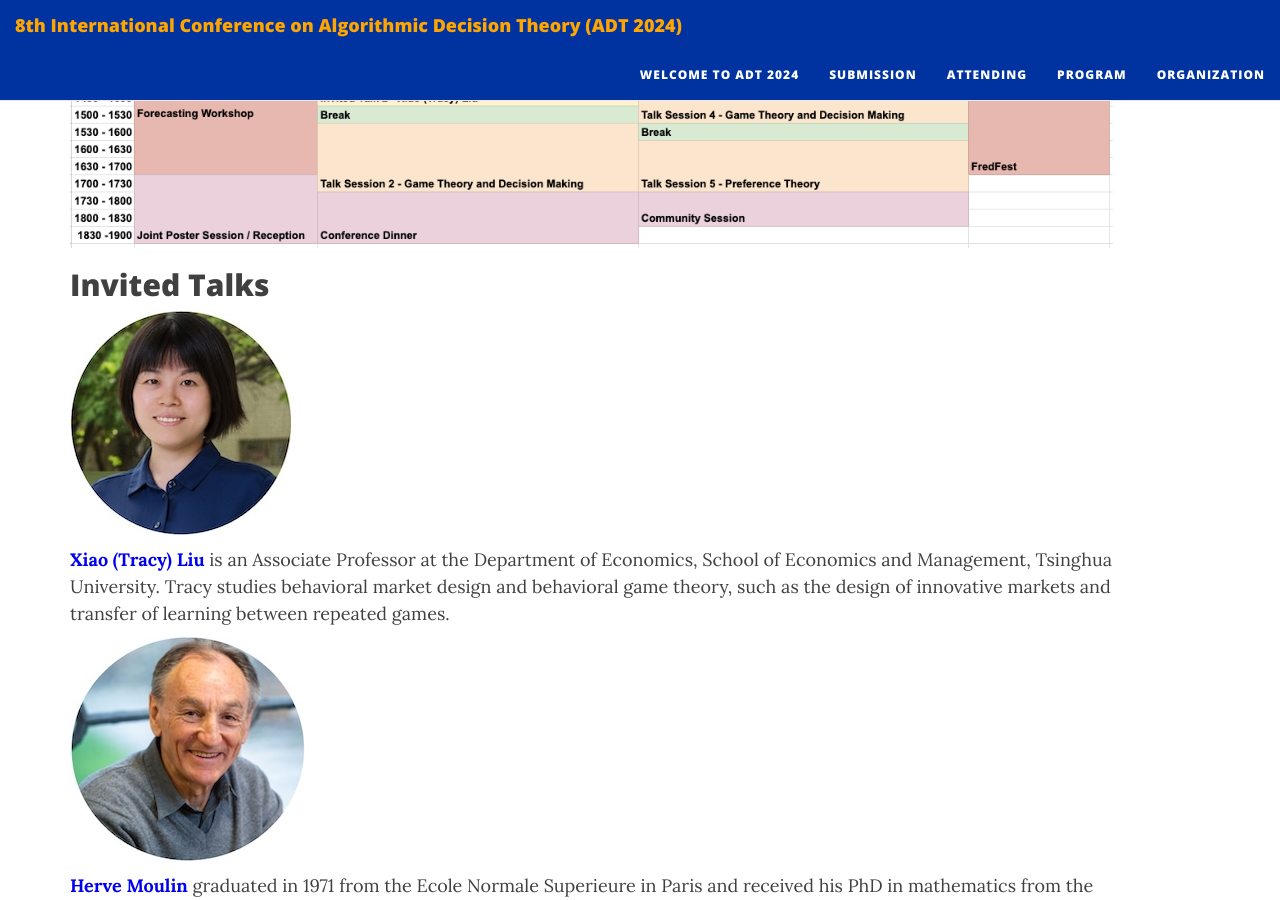
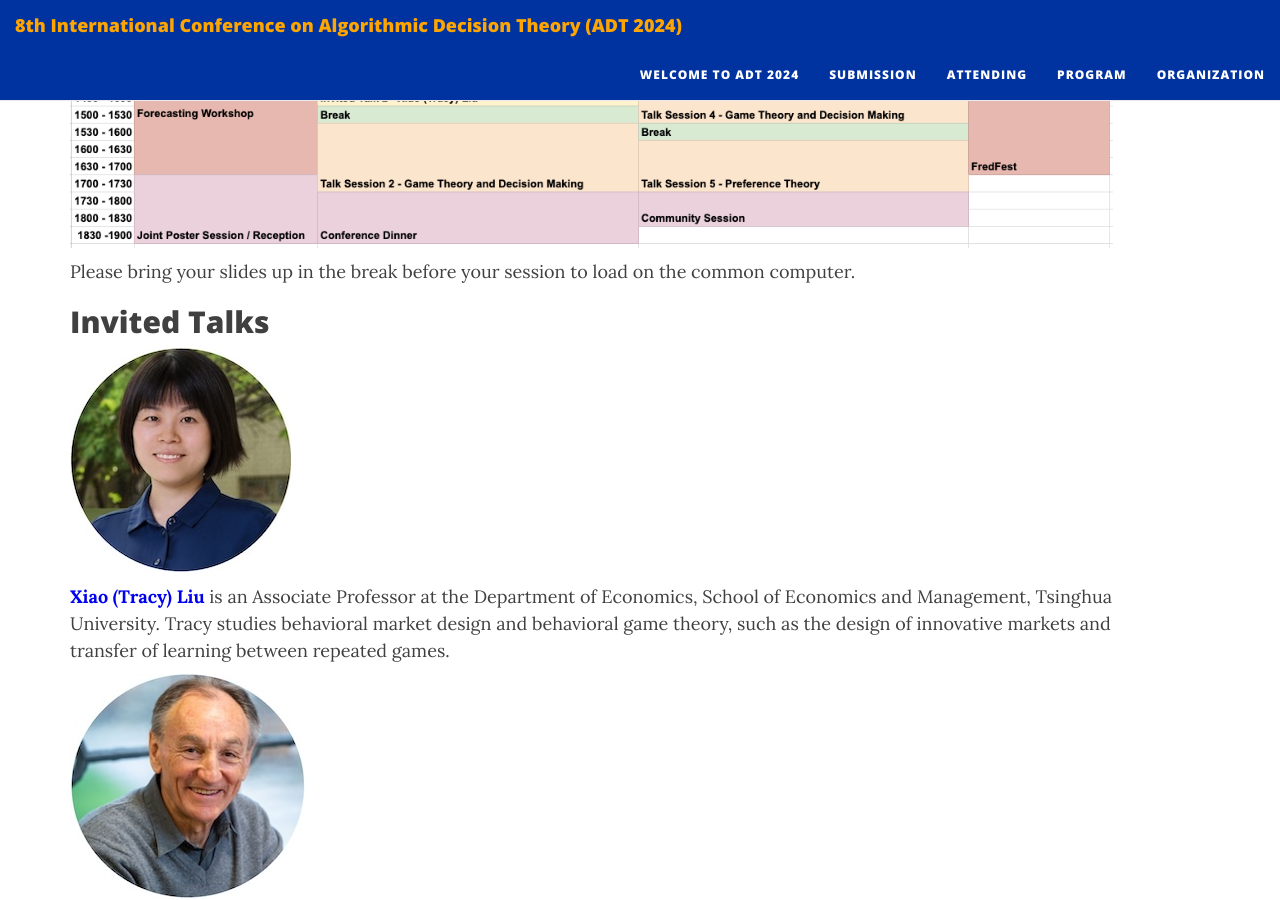
Before and after one commit to PrefLib/adt2024, a Jekyll site: the page built from program.md, in a window 1280 px wide and 900 px high, scrolled down 541 px. Built offline with Jekyll 4.4.1, drawn with Linux system fonts in a browser that asks for light colours; nearby versions of some CDN libraries; some of the changed text lies outside the part shown.

Commit message:
updated schedule

```diff
--- a/program.md
+++ b/program.md
@@ -11,6 +11,8 @@ The conference proceedings can be accessed at the [Springer Website for the 8th
 ## Schedule Overview
 
 <img src="{{ 'img/schedule.png' | relative_url }}" />
+
+Please bring your slides up in the break before your session to load on the common computer.
 
 ## Invited Talks
 
@@ -41,7 +43,7 @@ The conference proceedings can be accessed at the [Springer Website for the 8th
 |                                                                                 |                                                                                                      |                                                                                                                                                                                            |
 | **Invited Talk 2** Session Chair: Lirong Xia                                                             |        Economic Rationality of Humans and AI    | Xiao (Tracy) Liu (Tsinghua University)                                                                                                                                                                          |
 |                                                                                 |                                                                                                      |                                                                                                                                                                                            |
-| **Talk Session 2 (6): Game Theory and Decision Making**                         | Equilibria of Data Marketplaces with Privacy-Aware Sellers under Endogenous Privacy Costs            | Diptangshu Sen (Georgia Institute of Technology); Jingyan Wang (Georgia Institute of Technology); Juba Ziani (Georgia Institute of Technology)                                            |
+| **Talk Session 2 (6): Game Theory and Decision Making** Session Chair: Neeldhara Misra                        | Equilibria of Data Marketplaces with Privacy-Aware Sellers under Endogenous Privacy Costs            | Diptangshu Sen (Georgia Institute of Technology); Jingyan Wang (Georgia Institute of Technology); Juba Ziani (Georgia Institute of Technology)                                            |
 | 18 Min Talks + 2 Mins Questions = 2 Hours                                       | Extending Myerson's Optimal Auctions to Correlated Bidders via Neural Network Interpolation          | Mingyu Guo (U Adelaide); Jiayuan Liu (Carnegie Mellon University); Vincent Conitzer (Carnegie Mellon University)                                                                          |
 |                                                                                 | No-Regret Learning for Stackelberg Equilibrium Computation in Newsvendor Pricing Games               | Larkin Liu (TU Munich); Yuming Rong (Google)                                                                                                                                              |
 |                                                                                 | Protective and Nonprotective Subset Sum Games: A Parameterized Complexity Analysis                   | Jaroslav Garvardt (Friedrich Schiller University Jena); Christian Komusiewicz (Friedrich Schiller University Jena); Berthold Blatt Lorke (TU Berlin); Jannik Schestag (FSU Jena)          |
```
